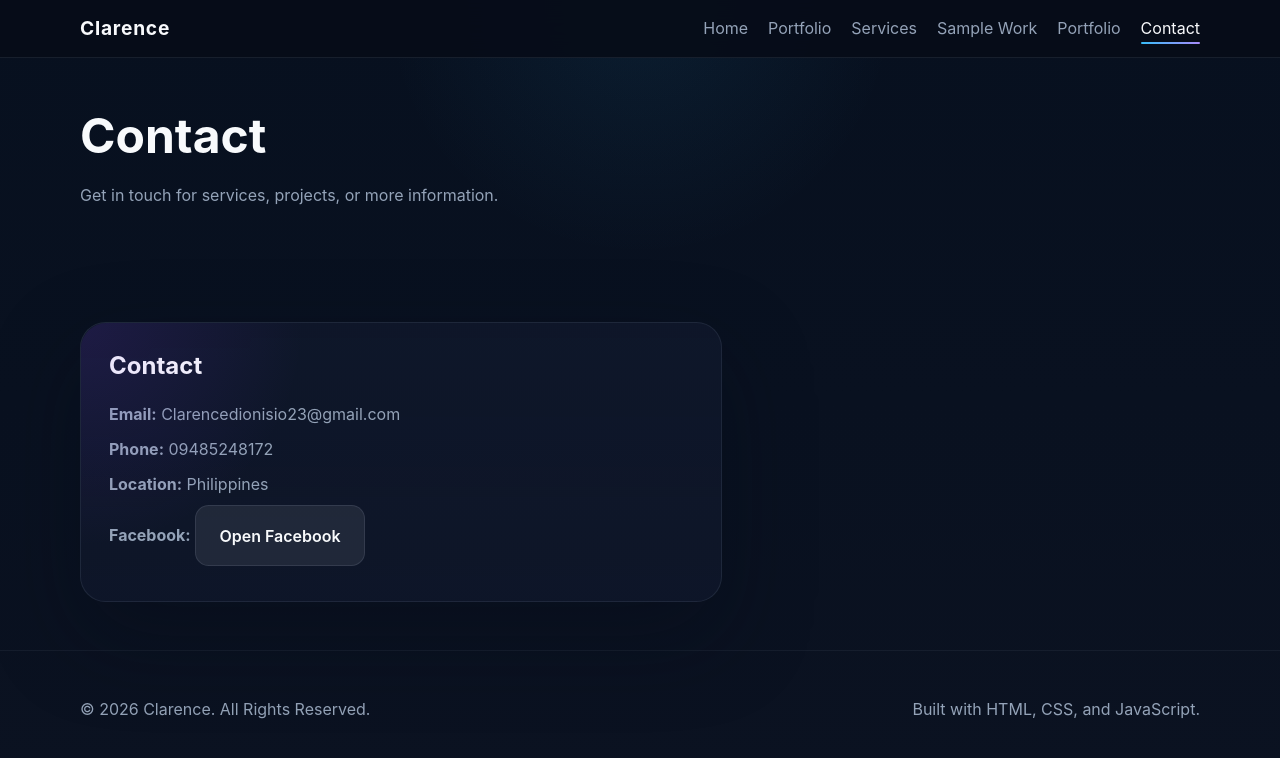
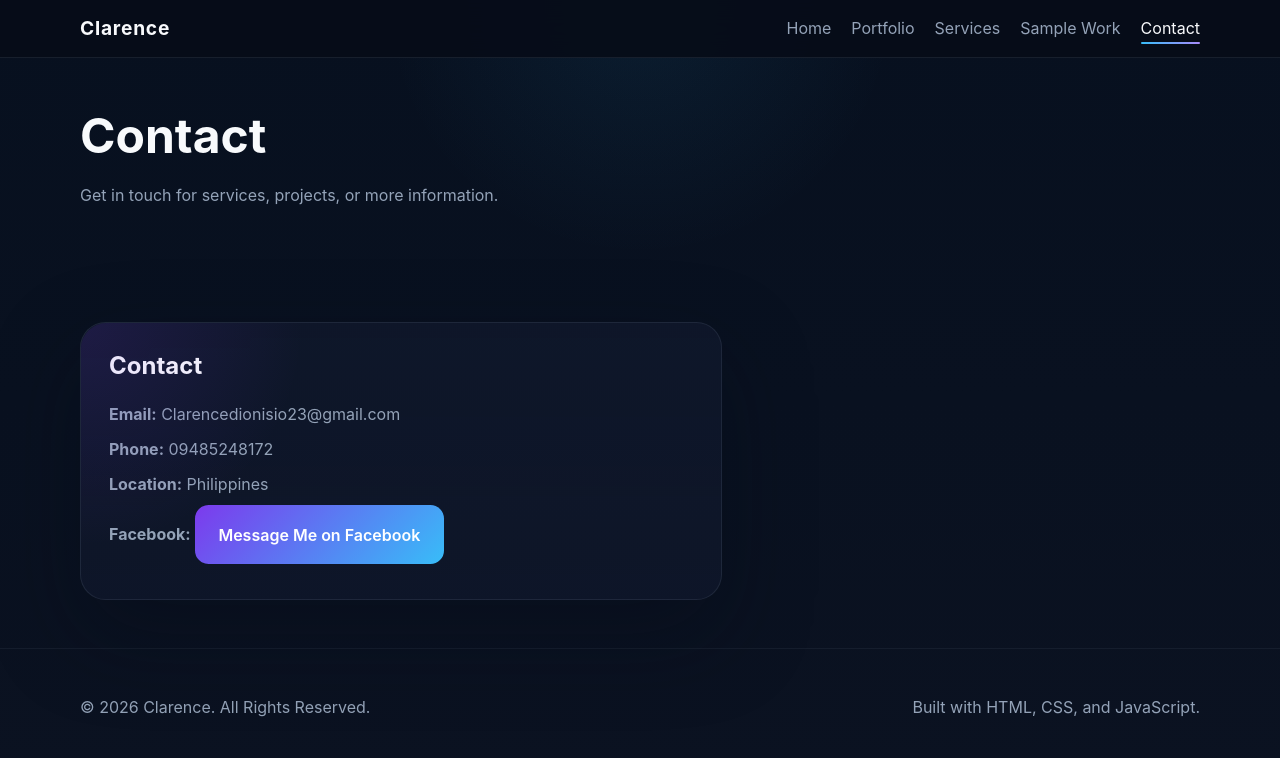
Before and after one commit to ClrncPrime/Clrncofficial, a plain HTML site: page contact.html in a window 1280 px wide. Drawn offline with Linux system fonts and the light colour scheme.

Commit message:
Fixed duplicate Portfolio & updated Facebook button

```diff
--- a/contact.html
+++ b/contact.html
@@ -8,7 +8,7 @@
 </head>
 <body>
   <header class="site-header">
-    <div class="container header-inner">
+      <div class="container header-inner">
       <a href="index.html" class="brand">Clarence</a>
       <button class="menu-toggle" id="menuToggle" aria-label="Open menu">☰</button>
       <nav class="main-nav" id="mainNav">
@@ -16,7 +16,6 @@
         <a href="portfolio.html">Portfolio</a>
         <a href="services.html">Services</a>
         <a href="sample-work.html">Sample Work</a>
-        <a href="portfolio.html">Portfolio</a>
         <a href="contact.html">Contact</a>
       </nav>
     </div>
@@ -38,7 +37,7 @@
             <p><strong>Email:</strong> Clarencedionisio23@gmail.com</p>
             <p><strong>Phone:</strong> 09485248172</p>
             <p><strong>Location:</strong> Philippines</p>
-            <p><strong>Facebook:</strong> <a class="btn btn-secondary" href="https://www.facebook.com/Lerioyence" target="_blank" rel="noopener">Open Facebook</a></p>
+              <p><strong>Facebook:</strong> <a class="btn btn-primary" href="https://www.facebook.com/Lerioyence" target="_blank" rel="noopener">Message Me on Facebook</a></p>
           </div>
         </div>
       </div>
```
Also changed, not shown: index.html (+1 -2 lines), portfolio.html (+1 -2 lines), sample-work.html (+1 -2 lines), services.html (+1 -2 lines).
